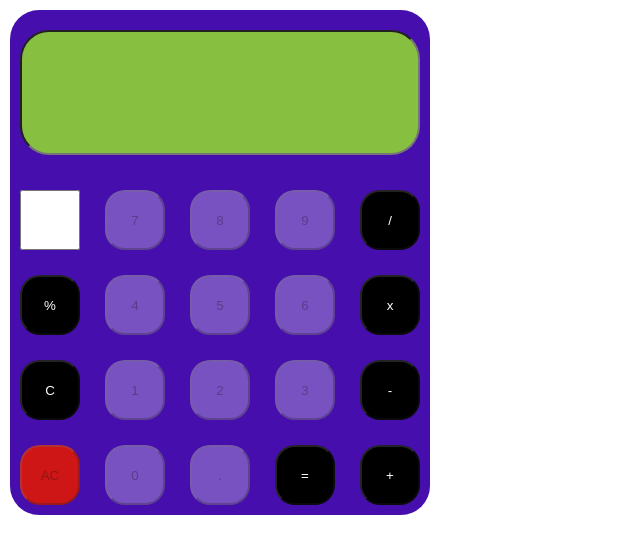
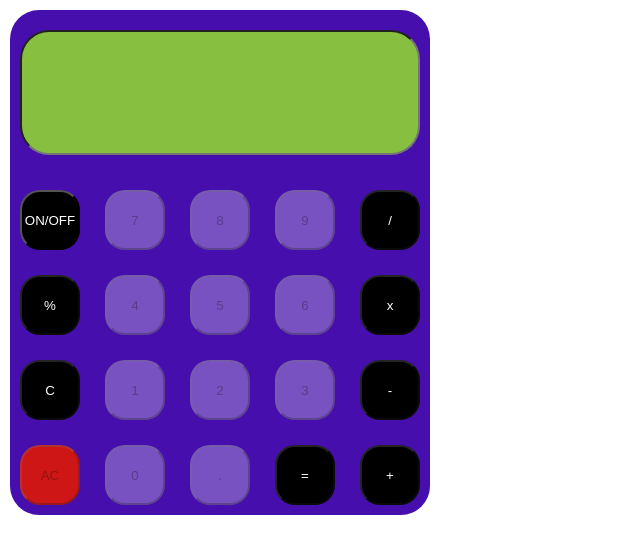
Before and after one commit to yugamthubrikar/Calculator, a plain HTML site: page index.html in a window 1280 px wide. Shown: the whole page, without its empty margins (0-640 px from the left). Drawn offline with Linux system fonts and the light colour scheme.

Commit message:
Update index.html

```diff
--- a/index.html
+++ b/index.html
@@ -9,7 +9,7 @@
 <body>
     <div class="calculator" >
         <input id="display" class="output" type="text" >
-        <input type="checkbox" id="onoff" onclick="onCalculator()" style="background-color: black; color: white" class="on">
+        <button onclick="onCalculator()" id="onoff" value="false" style="background-color: black; color: white" class="on"> ON/OFF </button>
         <button disabled onclick="valueOnScreen(7)" class="7"> 7 </button>
         <button disabled onclick="valueOnScreen(8)" class="8"> 8 </button>
         <button disabled onclick="valueOnScreen(9)" class="9"> 9 </button>
```
